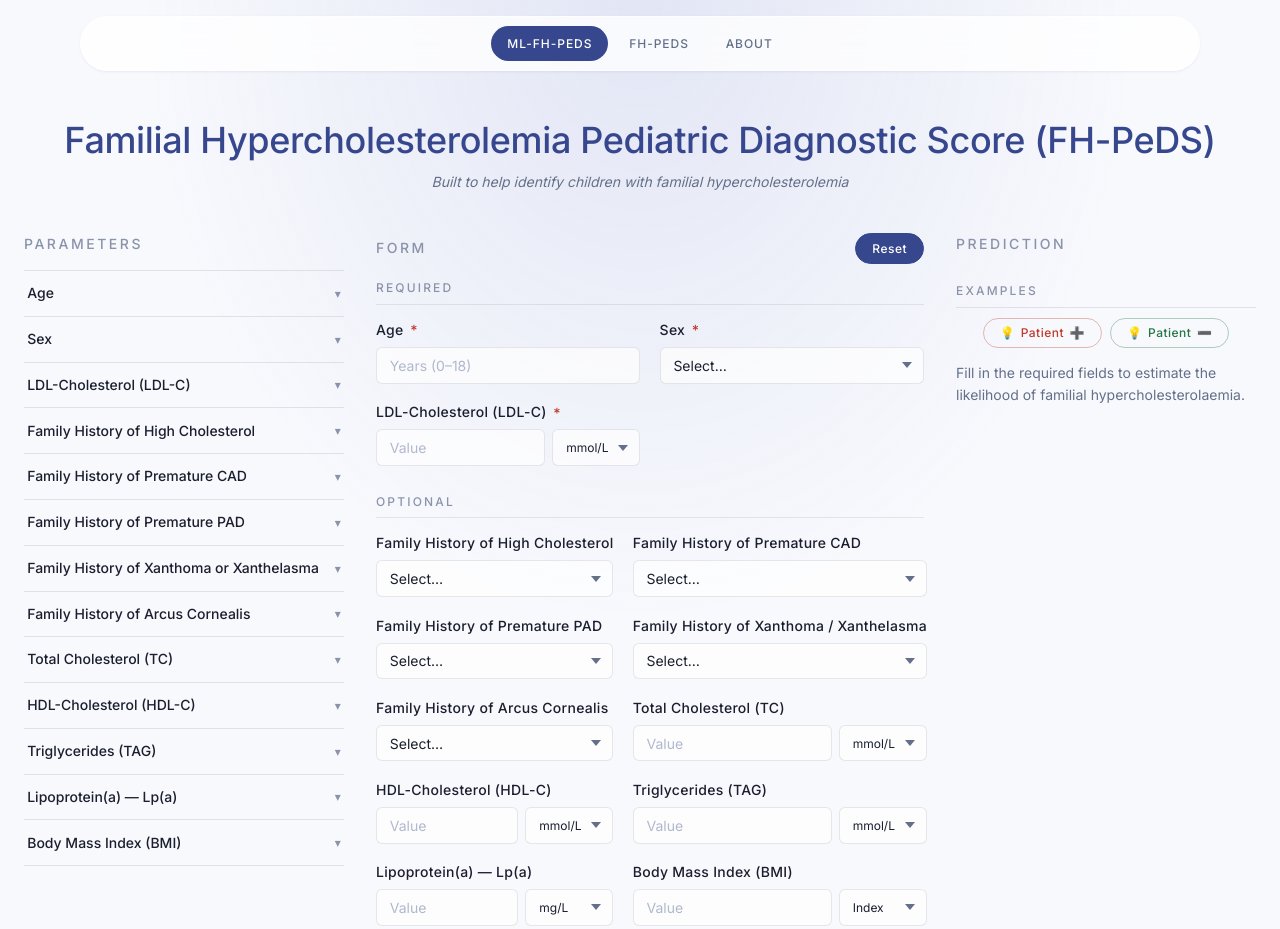
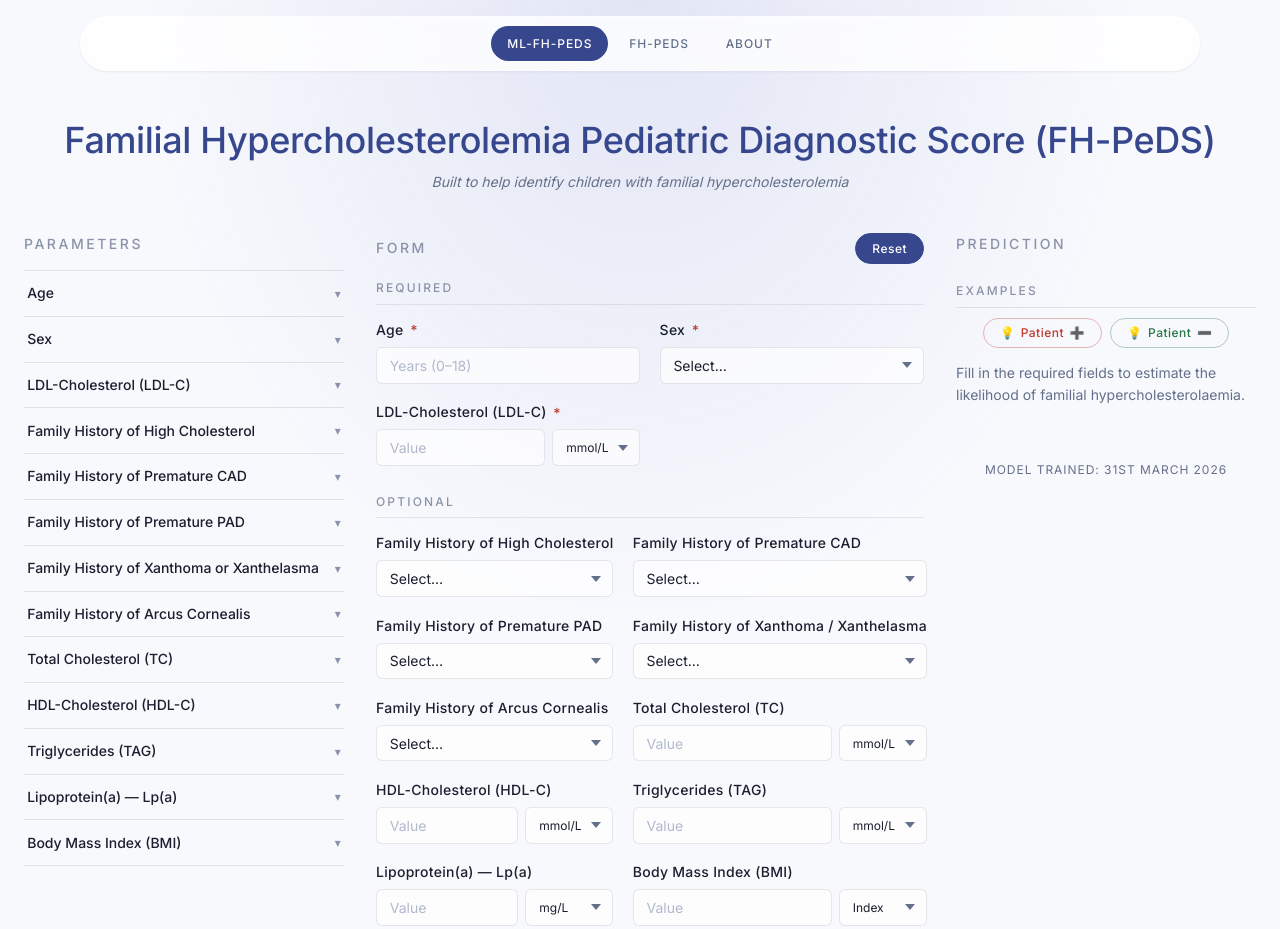
Before and after one commit to roksikonja/fh-peds, an Astro site: page / in a window 1280 px wide. Shown: the top 929 px of the page. Built offline with nearby package versions, Linux system fonts and the light colour scheme; Astro itself is replaced by a stand-in of ours.

Commit message:
add model version + improve navigation

```diff
--- a/astro.config.mjs
+++ b/astro.config.mjs
@@ -9,6 +9,10 @@ import cloudflare from '@astrojs/cloudflare';
 export default defineConfig({
   site: 'https://fh-peds.pages.dev',
   trailingSlash: 'ignore',
+
+  redirects: {
+    '/ml-fh-peds': '/',
+  },
 
   build: {
     inlineStylesheets: 'auto',
--- a/public/js/model.js
+++ b/public/js/model.js
@@ -21,6 +21,15 @@
 ──────────────────────────────────────────────────────────────*/
 
 const MODEL = {
+  // Provenance: snapshot directory under data/models/ this MODEL was ported
+  // from. The timestamp encodes the training run date/time as YYYYMMDD_HHMMSS
+  // and is surfaced in the UI (e.g. "MODEL TRAINED: 31 March 2026") so users
+  // can tell at a glance how fresh the deployed model is. Keep in sync with
+  // the comment above and with data/models/<timestamp>/model.json.
+  metadata: {
+    timestamp: '20260331_220132',
+  },
+
   intercept: -2.3688014720809085,
 
   // Clinical decision threshold. A predicted probability ≥ threshold means
--- a/src/components/ResultPanel.astro
+++ b/src/components/ResultPanel.astro
@@ -18,7 +18,51 @@
  *
  * The error state reuses the same eyebrow style; the verdict line carries
  * the validation message in red.
+ *
+ * At the bottom of the panel we surface a small "MODEL TRAINED: <date>"
+ * caption. The date is derived at build time from the snapshot timestamp
+ * embedded in public/js/model.js (MODEL.metadata.timestamp, format
+ * YYYYMMDD_HHMMSS) so it stays in sync with the deployed model weights.
  */
+// Read public/js/model.js as a raw string at bundle time (Vite's `?raw`
+// suffix). This avoids touching node:fs at runtime, which is important for
+// the Cloudflare Workers adapter — even prerendered routes are compiled
+// against that runtime.
+import modelJsSource from '../../public/js/model.js?raw';
+
+const tsMatch = modelJsSource.match(/timestamp:\s*['"](\d{8}_\d{6})['"]/);
+if (!tsMatch) {
+  throw new Error(
+    'ResultPanel: could not find MODEL.metadata.timestamp in public/js/model.js',
+  );
+}
+const rawTimestamp = tsMatch[1];
+const year = Number(rawTimestamp.slice(0, 4));
+const month = Number(rawTimestamp.slice(4, 6)) - 1;
+const day = Number(rawTimestamp.slice(6, 8));
+const trainedDate = new Date(Date.UTC(year, month, day));
+
+// English ordinal suffix for the day, matching the "20th May 2026" style
+// used by .about-page__updated on the About page.
+function ordinalSuffix(n: number): string {
+  const mod100 = n % 100;
+  if (mod100 >= 11 && mod100 <= 13) return 'th';
+  switch (n % 10) {
+    case 1:
+      return 'st';
+    case 2:
+      return 'nd';
+    case 3:
+      return 'rd';
+    default:
+      return 'th';
+  }
+}
+const monthLabel = new Intl.DateTimeFormat('en-GB', {
+  month: 'long',
+  timeZone: 'UTC',
+}).format(trainedDate);
+const trainedLabel = `${day}${ordinalSuffix(day)} ${monthLabel} ${year}`;
 ---
 
 <aside class="result-panel" id="result-panel">
@@ -50,4 +94,8 @@
   <p class="result-panel__placeholder" id="result-placeholder">
     Fill in the required fields to estimate the likelihood of familial hypercholesterolaemia.
   </p>
+  <p class="result-panel__trained">
+    MODEL TRAINED:
+    <time datetime={trainedDate.toISOString().slice(0, 10)}>{trainedLabel}</time>
+  </p>
 </aside>
--- a/src/styles/global.css
+++ b/src/styles/global.css
@@ -670,6 +670,18 @@ code {
 .result-panel__placeholder[hidden] {
   display: none;
 }
+/* Provenance caption at the bottom of the Prediction column. The timestamp
+   is read at build time from public/js/model.js so it stays in sync with
+   the deployed weights. Visual style mirrors .about-page__updated on the
+   About page: centred, uppercase, letter-spaced, muted. */
+.result-panel__trained {
+  margin-top: 2.5rem;
+  text-align: center;
+  font-size: var(--fs-xs);
+  letter-spacing: 0.08em;
+  text-transform: uppercase;
+  color: var(--text-muted);
+}
 /* Centered row of example-patient buttons, sitting directly under the
    "Prediction" section head. */
 .result-panel__examples {
```
